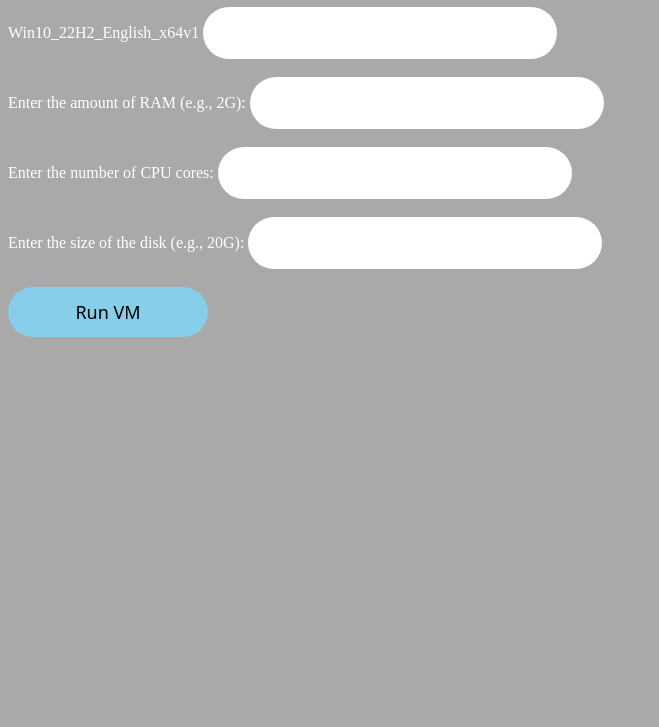
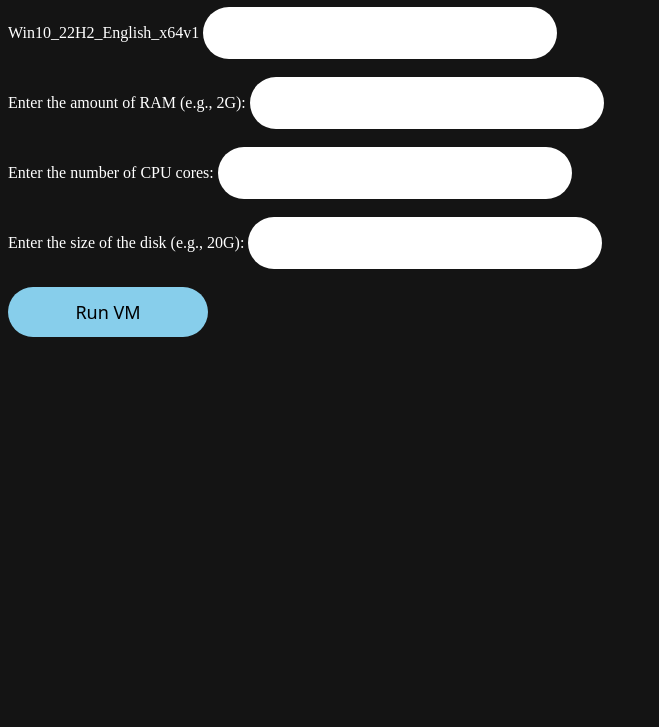
Before and after one commit to bahabryra/Clasboard-online-windows-VM-tester, a plain HTML site: page index.html in a window 1280 px wide. Shown: the part 73-800 px from the top of the page, without its empty margins (0-659 px from the left). Drawn offline with Linux system fonts and the light colour scheme.

Commit message:
hex codes are annoying

```diff
--- a/index.html
+++ b/index.html
@@ -19,7 +19,7 @@
     }
 
     body {
-        background-color: #A9A9A9;
+        background-color: #141414;
         color: white;
     }
 
```
